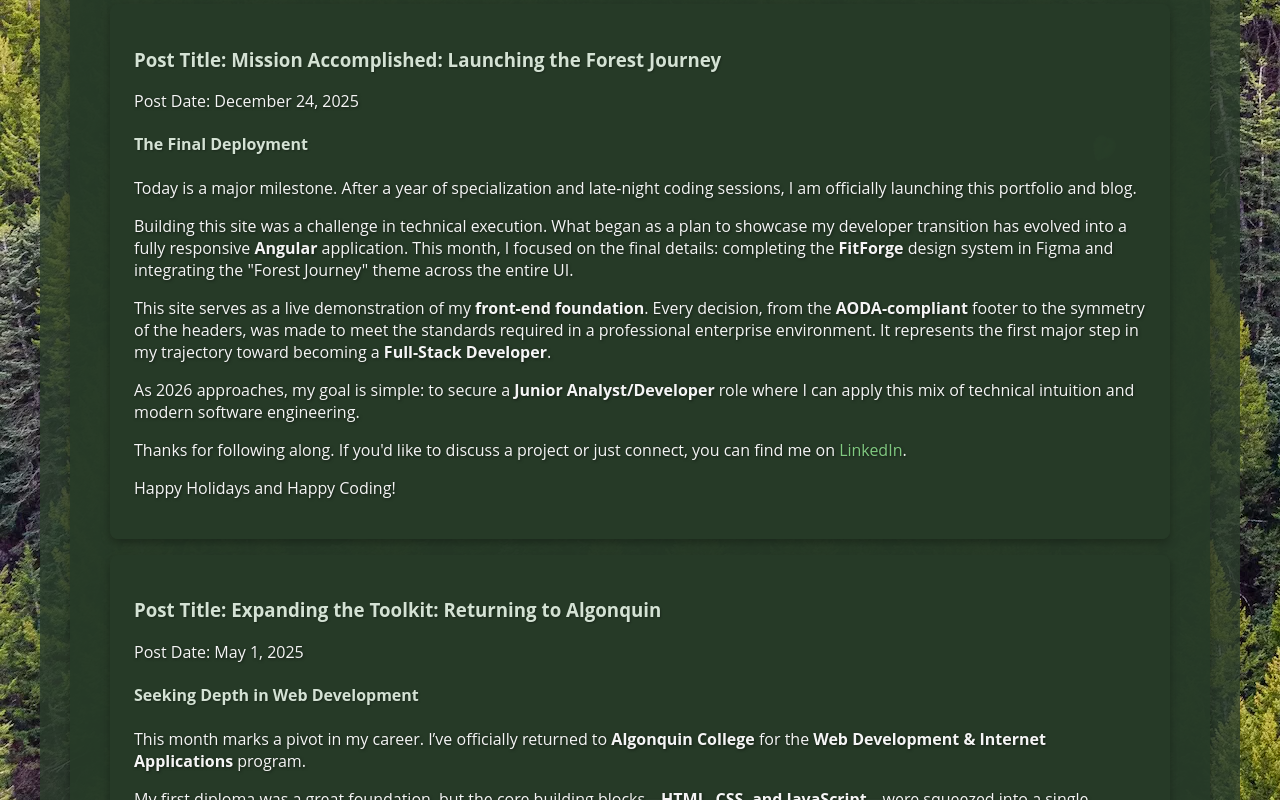
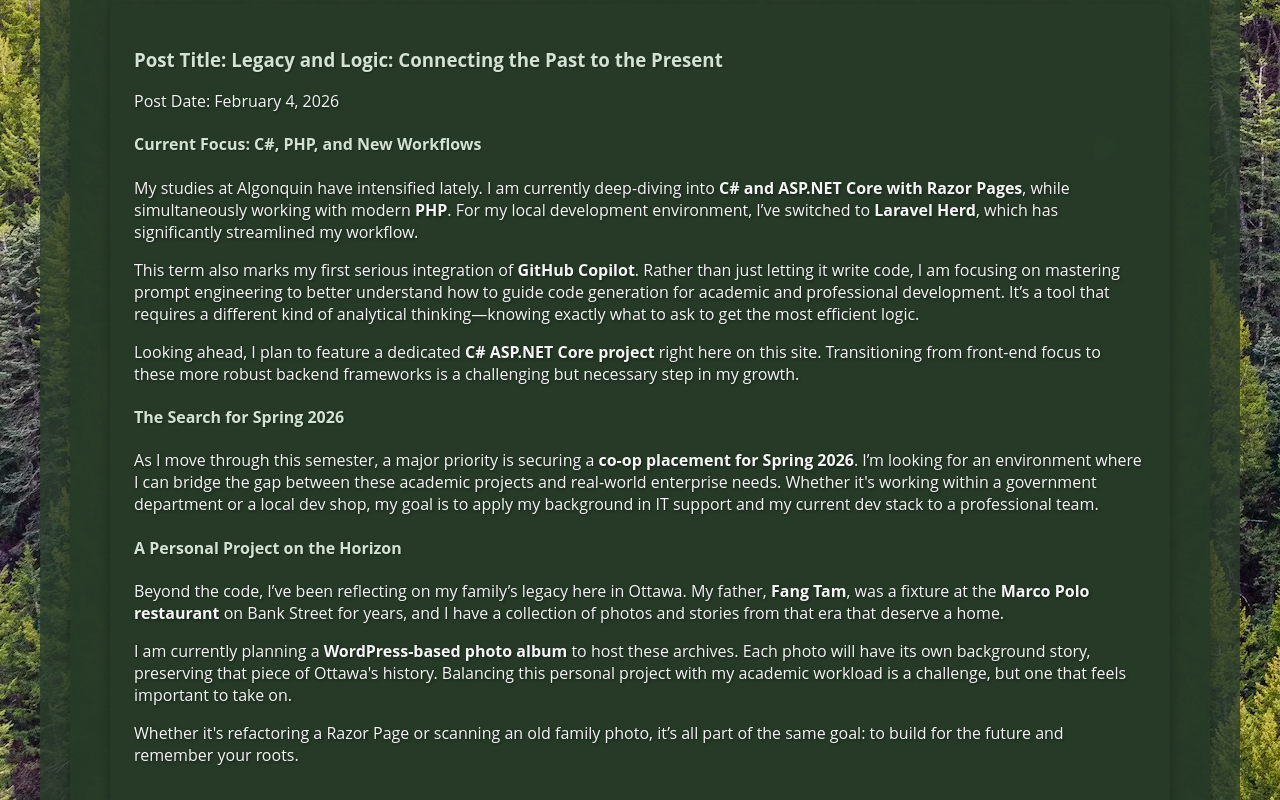
Before and after one commit to miketam76/miketam76.github.io, an Angular app: page / in a window 1280 px wide. Shown: the part 640-1440 px from the top of the page. Built offline with nearby package versions, Linux system fonts and the light colour scheme.

Commit message:
Updated new blog entry

```diff
--- a/src/app/blog-data.ts
+++ b/src/app/blog-data.ts
@@ -1,5 +1,43 @@
 // blog-data.ts
 export const BLOG_DATA = [
+    {
+        id: '5',
+        title: 'Legacy and Logic: Connecting the Past to the Present',
+        date: 'February 4, 2026',
+        details: `
+            <h4>Current Focus: C#, PHP, and New Workflows</h4>
+
+            <p>
+                My studies at Algonquin have intensified lately. I am currently deep-diving into <strong>C# and ASP.NET Core with Razor Pages</strong>, while simultaneously working with modern <strong>PHP</strong>. For my local development environment, I’ve switched to <strong>Laravel Herd</strong>, which has significantly streamlined my workflow.
+            </p>
+
+            <p>
+                This term also marks my first serious integration of <strong>GitHub Copilot</strong>. Rather than just letting it write code, I am focusing on mastering prompt engineering to better understand how to guide code generation for academic and professional development. It’s a tool that requires a different kind of analytical thinking—knowing exactly what to ask to get the most efficient logic.
+            </p>
+
+            <p>
+                Looking ahead, I plan to feature a dedicated <strong>C# ASP.NET Core project</strong> right here on this site. Transitioning from front-end focus to these more robust backend frameworks is a challenging but necessary step in my growth.
+            </p>
+
+            <h4>The Search for Spring 2026</h4>
+
+            <p>
+                As I move through this semester, a major priority is securing a <strong>co-op placement for Spring 2026</strong>. I’m looking for an environment where I can bridge the gap between these academic projects and real-world enterprise needs. Whether it's working within a government department or a local dev shop, my goal is to apply my background in IT support and my current dev stack to a professional team.
+            </p>
+
+            <h4>A Personal Project on the Horizon</h4>
+
+            <p>
+                Beyond the code, I’ve been reflecting on my family’s legacy here in Ottawa. My father, <strong>Fang Tam</strong>, was a fixture at the <strong>Marco Polo restaurant</strong> on Bank Street for years, and I have a collection of photos and stories from that era that deserve a home.
+            </p>
+
+            <p>
+                I am currently planning a <strong>WordPress-based photo album</strong> to host these archives. Each photo will have its own background story, preserving that piece of Ottawa's history. Balancing this personal project with my academic workload is a challenge, but one that feels important to take on.
+            </p>
+
+            <p>Whether it's refactoring a Razor Page or scanning an old family photo, it’s all part of the same goal: to build for the future and remember your roots.</p>
+        `
+    },
     {
         id: '4',
         title: 'Mission Accomplished: Launching the Forest Journey',
```
